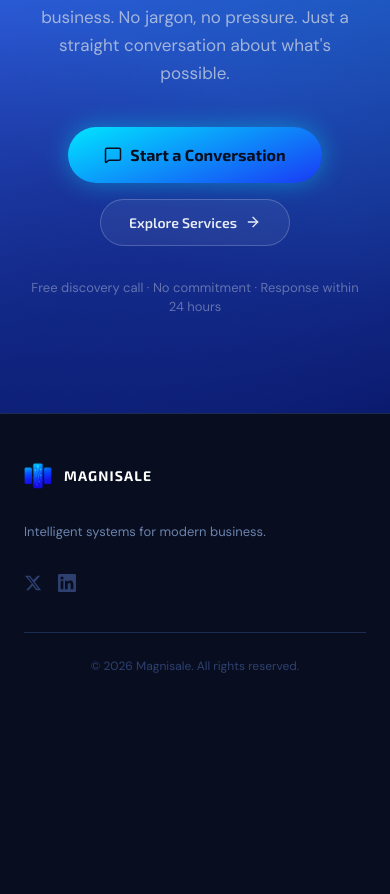
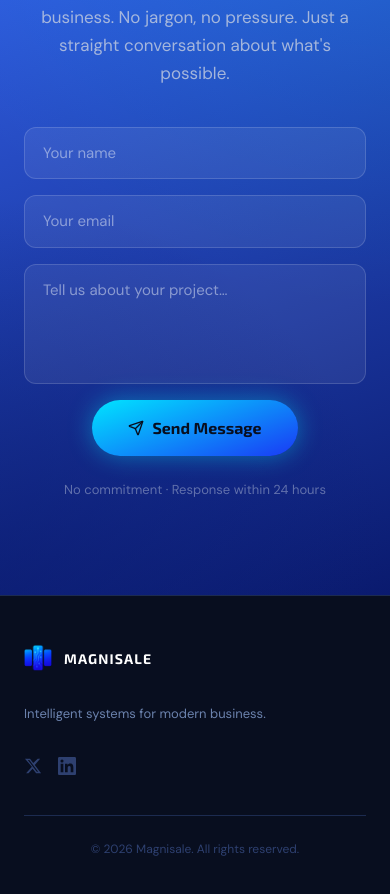
Before and after one commit to jjokah/magnisale, a Next.js app: page / in a window 390 px wide. Shown: the part 4520-5414 px from the top of the page. Before the commit the page ends 5243 px from the top, so only its background shows below. Built offline with nearby package versions, Linux system fonts and the light colour scheme.

Commit message:
feat: Implement an inline contact form in the CTA component with a new API route for Resend email integration.

```diff
--- /dev/null
+++ b/app/api/contact/route.ts
@@ -0,0 +1,26 @@
+import { NextRequest, NextResponse } from "next/server";
+import { Resend } from "resend";
+
+const resend = new Resend(process.env.RESEND_API_KEY);
+
+export async function POST(req: NextRequest) {
+  try {
+    const { name, email, message } = await req.json();
+
+    if (!name || !email || !message) {
+      return NextResponse.json({ error: "Missing fields" }, { status: 400 });
+    }
+
+    await resend.emails.send({
+      from: "Magnisale Contact <contact@updates.magnisale.com>",
+      to: process.env.CONTACT_TO ?? "johnjohnsonokah@gmail.com",
+      subject: `New message from ${name}`,
+      text: `From: ${name} <${email}>\n\n${message}`,
+    });
+
+    return NextResponse.json({ ok: true });
+  } catch (err) {
+    console.error("Contact form error:", err);
+    return NextResponse.json({ error: "Server error" }, { status: 500 });
+  }
+}
--- a/components/CTA.tsx
+++ b/components/CTA.tsx
@@ -3,14 +3,59 @@
 /**
  * CTA
  * Full-width conversion section with gradient background,
- * radial cyan glow, and two action buttons.
+ * radial cyan glow, and an inline contact form.
  */
 
+import { useState } from "react";
 import { motion, useReducedMotion } from "motion/react";
-import { ArrowRight, MessageSquare } from "lucide-react";
+import { Send } from "lucide-react";
+
+const inputStyle: React.CSSProperties = {
+  width: "100%",
+  background: "rgba(255,255,255,0.07)",
+  border: "1px solid rgba(255,255,255,0.15)",
+  borderRadius: "12px",
+  padding: "14px 18px",
+  color: "#E8EDF8",
+  fontFamily: "var(--font-dm-sans, 'DM Sans', sans-serif)",
+  fontSize: "15px",
+  outline: "none",
+  transition: "border-color 200ms ease, box-shadow 200ms ease",
+};
 
 export default function CTA() {
   const prefersReduced = useReducedMotion();
+  const [form, setForm] = useState({ name: "", email: "", message: "" });
+  const [status, setStatus] = useState<"idle" | "loading" | "success" | "error">("idle");
+
+  const handleChange = (e: React.ChangeEvent<HTMLInputElement | HTMLTextAreaElement>) =>
+    setForm((prev) => ({ ...prev, [e.target.name]: e.target.value }));
+
+  const handleFocus = (e: React.FocusEvent<HTMLInputElement | HTMLTextAreaElement>) => {
+    e.target.style.borderColor = "rgba(0,229,255,0.5)";
+    e.target.style.boxShadow = "0 0 0 3px rgba(0,229,255,0.08)";
+  };
+  const handleBlur = (e: React.FocusEvent<HTMLInputElement | HTMLTextAreaElement>) => {
+    e.target.style.borderColor = "rgba(255,255,255,0.15)";
+    e.target.style.boxShadow = "none";
+  };
+
+  const handleSubmit = async (e: React.FormEvent<HTMLFormElement>) => {
+    e.preventDefault();
+    setStatus("loading");
+    try {
+      const res = await fetch("/api/contact", {
+        method: "POST",
+        headers: { "Content-Type": "application/json" },
+        body: JSON.stringify(form),
+      });
+      if (!res.ok) throw new Error();
+      setStatus("success");
+      setForm({ name: "", email: "", message: "" });
+    } catch {
+      setStatus("error");
+    }
+  };
 
   return (
     <section
@@ -86,36 +131,75 @@ export default function CTA() {
           pressure. Just a straight conversation about what&apos;s possible.
         </motion.p>
 
-        {/* Buttons */}
-        <motion.div
+        {/* Contact form */}
+        <motion.form
+          onSubmit={handleSubmit}
           initial={prefersReduced ? false : { opacity: 0, y: 16 }}
           whileInView={{ opacity: 1, y: 0 }}
           transition={{ duration: 0.55, delay: 0.24, ease: [0.22, 1, 0.36, 1] }}
           viewport={{ once: true }}
-          className="flex flex-col sm:flex-row items-center justify-center gap-4"
+          className="w-full max-w-lg mx-auto flex flex-col gap-4 text-left"
         >
-          <a
-            href="mailto:hello@magnisale.com"
-            className="btn-accent"
-            data-cursor="hover"
-          >
-            <MessageSquare size={18} />
-            Start a Conversation
-          </a>
+          <div className="flex flex-col sm:flex-row gap-4">
+            <input
+              type="text"
+              name="name"
+              placeholder="Your name"
+              required
+              value={form.name}
+              onChange={handleChange}
+              onFocus={handleFocus}
+              onBlur={handleBlur}
+              style={inputStyle}
+            />
+            <input
+              type="email"
+              name="email"
+              placeholder="Your email"
+              required
+              value={form.email}
+              onChange={handleChange}
+              onFocus={handleFocus}
+              onBlur={handleBlur}
+              style={inputStyle}
+            />
+          </div>
 
-          <a
-            href="#services"
-            className="btn-ghost"
-            data-cursor="hover"
-            style={{
-              border: "1px solid rgba(255,255,255,0.2)",
-              color: "#E8EDF8",
-            }}
-          >
-            Explore Services
-            <ArrowRight size={16} />
-          </a>
-        </motion.div>
+          <textarea
+            name="message"
+            placeholder="Tell us about your project…"
+            required
+            rows={4}
+            value={form.message}
+            onChange={handleChange}
+            onFocus={handleFocus}
+            onBlur={handleBlur}
+            style={{ ...inputStyle, resize: "none" }}
+          />
+
+          {status === "success" ? (
+            <p style={{ fontFamily: "var(--font-dm-sans, 'DM Sans', sans-serif)", fontSize: "15px", color: "#00E5FF", textAlign: "center" }}>
+              Message sent — we&apos;ll be in touch shortly.
+            </p>
+          ) : (
+            <button
+              type="submit"
+              disabled={status === "loading"}
+              className="btn-accent"
+              data-cursor="hover"
+              style={{ alignSelf: "center", opacity: status === "loading" ? 0.7 : 1 }}
+            >
+              <Send size={16} />
+              {status === "loading" ? "Sending…" : "Send Message"}
+            </button>
+          )}
+
+          {status === "error" && (
+            <p style={{ fontFamily: "var(--font-dm-sans, 'DM Sans', sans-serif)", fontSize: "13px", color: "rgba(255,100,100,0.8)", textAlign: "center" }}>
+              Something went wrong. Please try again.
+            </p>
+          )}
+        </motion.form>
 
         {/* Fine-print trust line */}
         <motion.p
@@ -123,14 +207,14 @@ export default function CTA() {
           whileInView={{ opacity: 1 }}
           transition={{ duration: 0.6, delay: 0.4 }}
           viewport={{ once: true }}
-          className="mt-8"
+          className="mt-6"
           style={{
             fontFamily: "var(--font-dm-sans, 'DM Sans', sans-serif)",
             fontSize: "13px",
             color: "rgba(196,205,224,0.45)",
           }}
         >
-          Free discovery call · No commitment · Response within 24 hours
+          No commitment · Response within 24 hours
         </motion.p>
       </div>
     </section>
--- a/package.json
+++ b/package.json
@@ -14,7 +14,8 @@
     "motion": "^12.36.0",
     "next": "16.1.6",
     "react": "19.2.3",
-    "react-dom": "19.2.3"
+    "react-dom": "19.2.3",
+    "resend": "^6.9.4"
   },
   "devDependencies": {
     "@tailwindcss/postcss": "^4",
```
Also changed, not shown: 1 other file (tests, documents, lock files or other folders).
